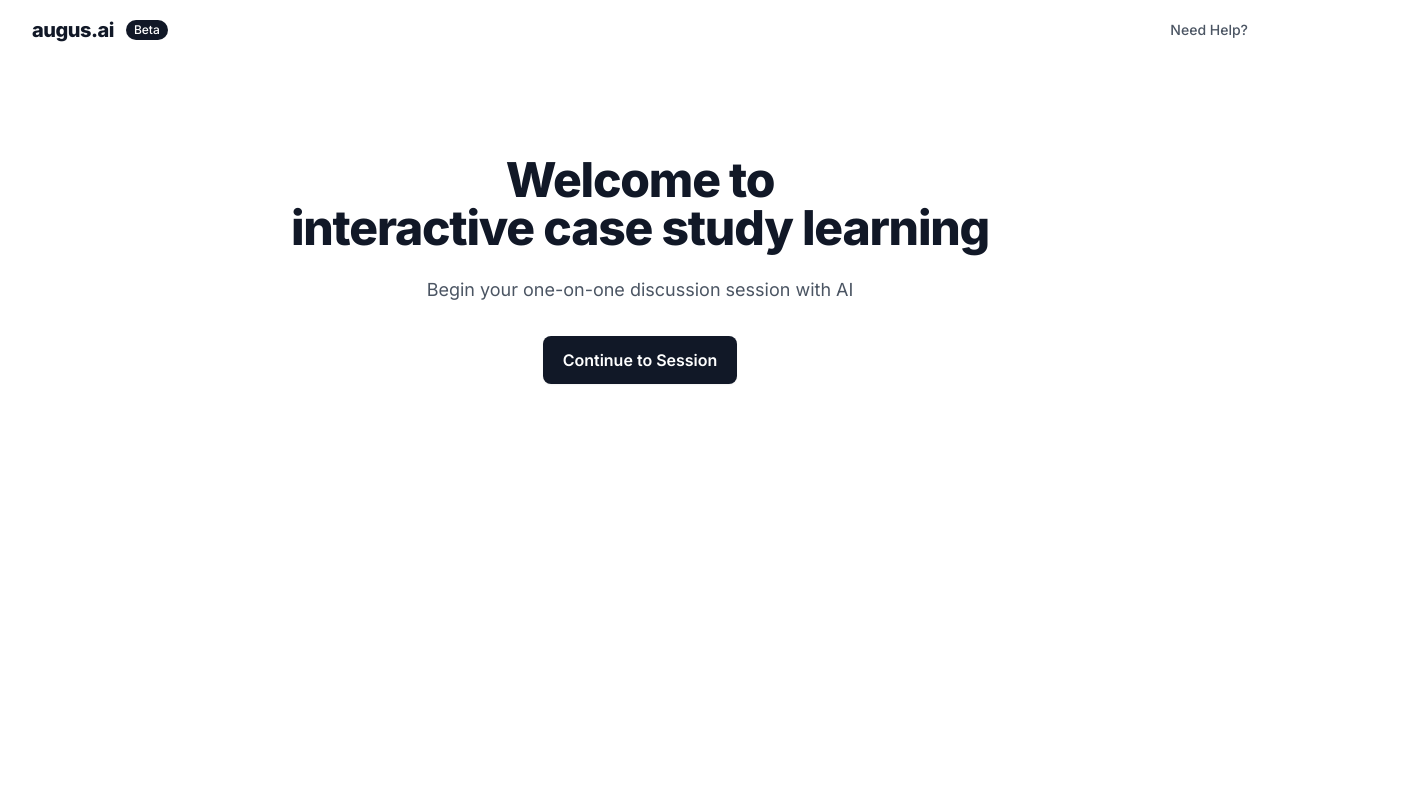
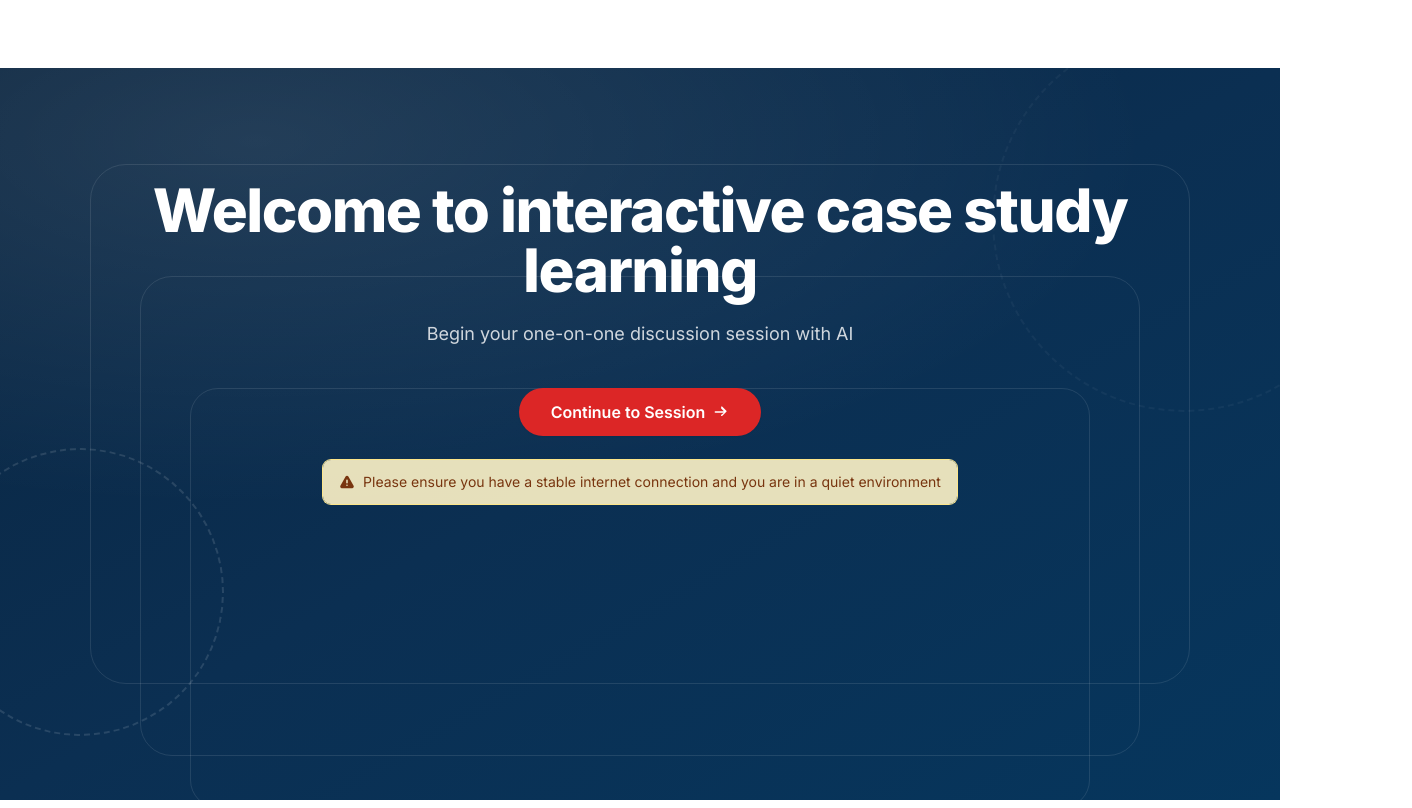
Before and after one commit to Ajdev11/augus.ai, a React (Create React App) app: page / in a window 1280 px wide. Shown: the whole page, 1412 px wide, since content can reach past the window. Built offline with nearby package versions, Linux system fonts and the light colour scheme.

Commit message:
landing page

```diff
--- a/src/App.js
+++ b/src/App.js
@@ -2,34 +2,56 @@
 
 function App() {
   return (
-    <div className="min-h-screen flex flex-col">
-      <header className="px-6 sm:px-8 py-4 flex items-center justify-between">
+    <div className="relative min-h-screen flex flex-col antialiased font-sans text-white">
+      <header className="px-6 sm:px-8 py-5 flex items-center justify-between">
         <div className="flex items-center gap-3">
           <div className="text-xl font-extrabold tracking-tight">augus.ai</div>
-          <span className="rounded-full bg-gray-900 text-white text-xs font-medium px-2 py-0.5">
+          <span className="rounded-full bg-white/10 text-white text-xs font-medium px-2 py-0.5 ring-1 ring-white/20">
             Beta
           </span>
         </div>
-        <button type="button" className="text-sm font-medium text-gray-600 hover:text-gray-900">
+        <button type="button" className="text-sm font-medium text-white/80 hover:text-white">
           Need Help?
         </button>
       </header>
 
-      <main className="flex-1 px-6 sm:px-8">
-        <div className="mx-auto max-w-3xl pt-16 sm:pt-24 pb-24 text-center">
-          <h1 className="text-3xl sm:text-5xl font-extrabold tracking-tight">
+      <main className="relative flex-1 px-6 sm:px-8">
+        {/* Background gradient and ornaments */}
+        <div className="pointer-events-none absolute inset-0 -z-10">
+          <div className="absolute inset-0 bg-gradient-to-br from-[#0a2540] via-[#0b2f52] to-[#06365d]" />
+          <div className="absolute inset-0 bg-[radial-gradient(70%_50%_at_20%_10%,rgba(255,255,255,0.10),transparent)]" />
+          <div className="absolute left-1/2 top-24 -translate-x-1/2 w-[min(1100px,92%)] h-[520px] rounded-[36px] border border-white/10" />
+          <div className="absolute left-1/2 top-52 -translate-x-1/2 w-[min(1000px,86%)] h-[480px] rounded-[32px] border border-white/10" />
+          <div className="absolute left-1/2 top-80 -translate-x-1/2 w-[min(900px,80%)] h-[420px] rounded-[28px] border border-white/10" />
+          <div className="absolute -left-16 bottom-16 w-72 h-72 rounded-full border-2 border-dashed border-white/20 opacity-60 rotate-12" />
+          <div className="absolute -right-24 -top-10 w-96 h-96 rounded-full border-2 border-dashed border-white/10 opacity-40 -rotate-12" />
+        </div>
+
+        <div className="mx-auto max-w-5xl pt-12 sm:pt-28 pb-24 text-center">
+          <h1 className="text-4xl sm:text-6xl font-extrabold tracking-tight leading-tight">
             Welcome to <span className="whitespace-nowrap">interactive case study</span> learning
           </h1>
-          <p className="mt-4 sm:mt-6 text-base sm:text-lg text-gray-600">
+          <p className="mt-5 text-base sm:text-lg text-white/80">
             Begin your one-on-one discussion session with AI
           </p>
-          <div className="mt-8">
+          <div className="mt-10">
             <button
               type="button"
-              className="inline-flex items-center justify-center rounded-lg bg-gray-900 text-white px-5 py-3 text-sm sm:text-base font-semibold shadow-sm hover:bg-black focus:outline-none focus-visible:ring-2 focus-visible:ring-offset-2 focus-visible:ring-gray-900"
+              className="inline-flex items-center justify-center rounded-full bg-red-600 text-white px-6 sm:px-8 py-3 text-sm sm:text-base font-semibold shadow-sm hover:bg-red-700 focus:outline-none focus-visible:ring-2 focus-visible:ring-offset-2 focus-visible:ring-red-600"
             >
               Continue to Session
+              <svg className="ml-2 h-4 w-4" viewBox="0 0 20 20" fill="currentColor" aria-hidden="true">
+                <path fillRule="evenodd" d="M10.293 3.293a1 1 0 011.414 0l5 5a1 1 0 01-.001 1.414l-5 5a1 1 0 11-1.414-1.414L13.586 11H3a1 1 0 110-2h10.586l-3.293-3.293a1 1 0 010-1.414z" clipRule="evenodd" />
+              </svg>
             </button>
+          </div>
+          <div className="mt-6 flex justify-center">
+            <div className="inline-flex items-center gap-2 rounded-lg bg-amber-100/90 text-amber-900 px-4 py-3 text-sm ring-1 ring-amber-200">
+              <svg xmlns="http://www.w3.org/2000/svg" className="h-4 w-4" viewBox="0 0 20 20" fill="currentColor" aria-hidden="true">
+                <path fillRule="evenodd" d="M8.257 3.099c.765-1.36 2.721-1.36 3.486 0l6.518 11.593c.75 1.334-.213 2.983-1.743 2.983H3.482c-1.53 0-2.492-1.65-1.743-2.983L8.257 3.1zM11 14a1 1 0 10-2 0 1 1 0 002 0zm-1-2a1 1 0 01-1-1V8a1 1 0 112 0v3a1 1 0 01-1 1z" clipRule="evenodd" />
+              </svg>
+              <span>Please ensure you have a stable internet connection and you are in a quiet environment</span>
+            </div>
           </div>
         </div>
       </main>
--- a/src/index.css
+++ b/src/index.css
@@ -1,16 +1,3 @@
 @tailwind base;
 @tailwind components;
 @tailwind utilities;
-
-@layer base {
-  html {
-    -webkit-text-size-adjust: 100%;
-  }
-  body {
-    @apply bg-white text-gray-900 antialiased;
-    margin: 0;
-    font-family: 'Inter', ui-sans-serif, system-ui, -apple-system, 'Segoe UI', Roboto,
-      'Helvetica Neue', Arial, 'Noto Sans', 'Apple Color Emoji', 'Segoe UI Emoji',
-      'Segoe UI Symbol', 'Noto Color Emoji';
-  }
-}
--- a/tailwind.config.js
+++ b/tailwind.config.js
@@ -5,7 +5,11 @@ module.exports = {
     "./src/**/*.{js,jsx,ts,tsx}",
   ],
   theme: {
-    extend: {},
+    extend: {
+      fontFamily: {
+        sans: ["Inter", "ui-sans-serif", "system-ui", "-apple-system", "Segoe UI", "Roboto", "Helvetica Neue", "Arial", "Noto Sans", "Apple Color Emoji", "Segoe UI Emoji", "Segoe UI Symbol", "Noto Color Emoji"],
+      },
+    },
   },
   plugins: [],
 };
```
